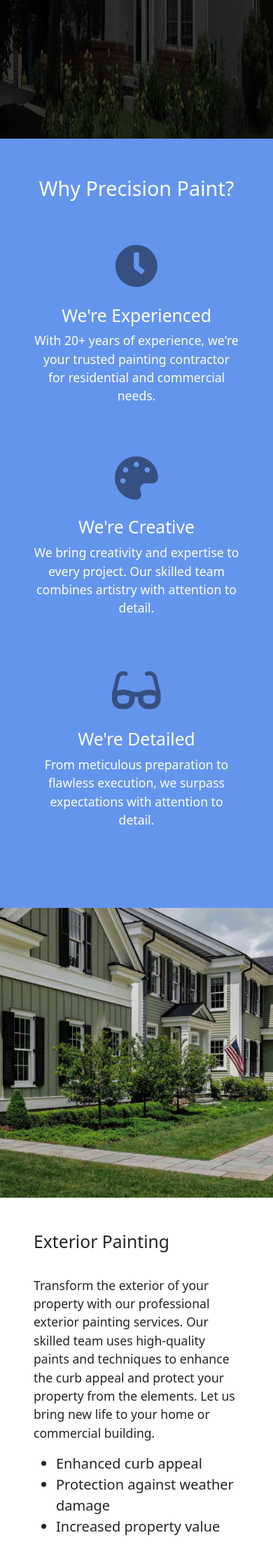
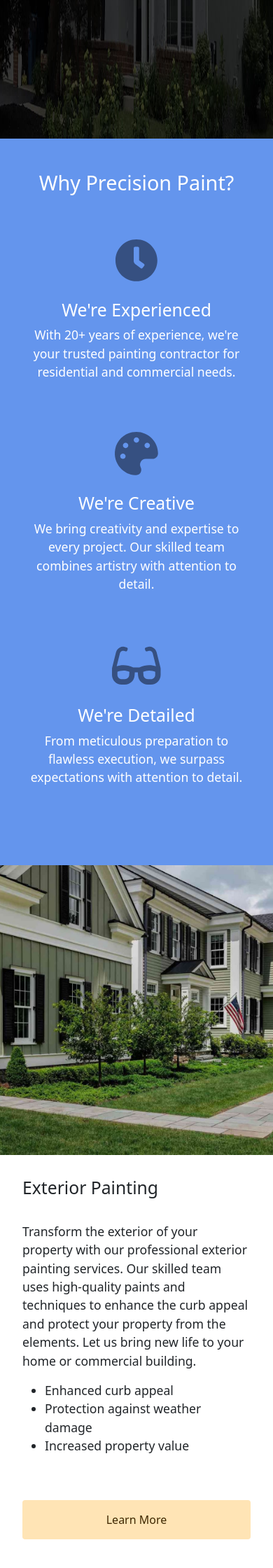
Before and after one commit to mikronman/precisionpaint, a PHP site: page / in a window 390 px wide; the page is wider, and only the part inside the window is pictured. Shown: the part 677-2917 px from the top of that part at 70% size. Run offline with PHP 8.4, Linux system fonts and the light colour scheme.

Commit message:
mobile tweaks

```diff
--- a/stylesheets/index.css
+++ b/stylesheets/index.css
@@ -29,11 +29,26 @@
   h1 {
     font-size:2.5em;
   }
-  p {
+  p, ul {
     font-size:1.1em;
   }
   .btn-primary {
     font-size: 1em;
+    width:100%;
+  }
+  .p-5 {
+    padding:2em!important;
+  }
+  section {
+    padding:1.5em;
+  }
+  .unique-section {
+    padding: 2em 3em!important;
+  }
+  .additional-services {
+    padding:4em 1.5em!important;
+  }
+  .btn-group {
     width:100%;
   }
 }
```
